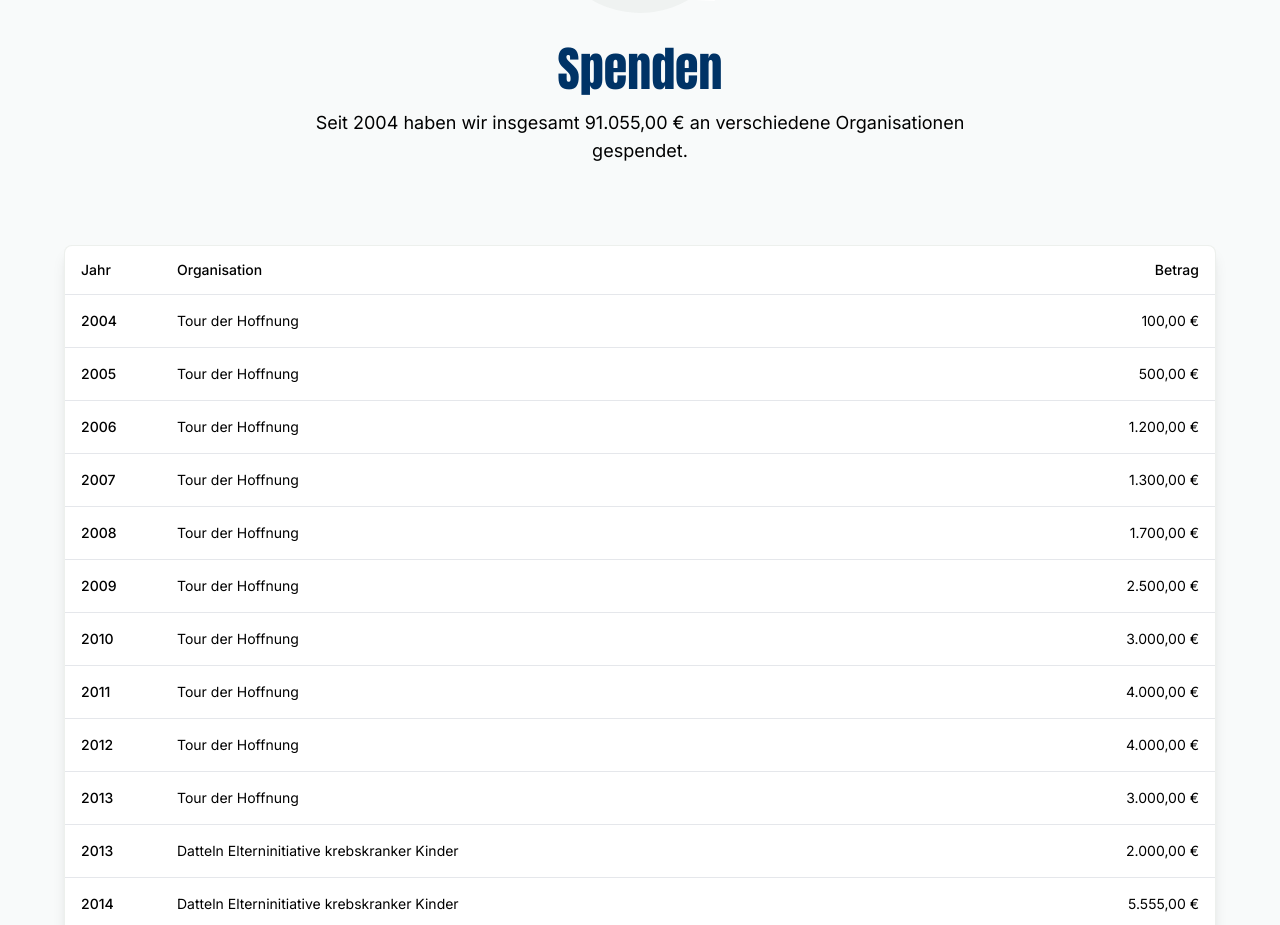
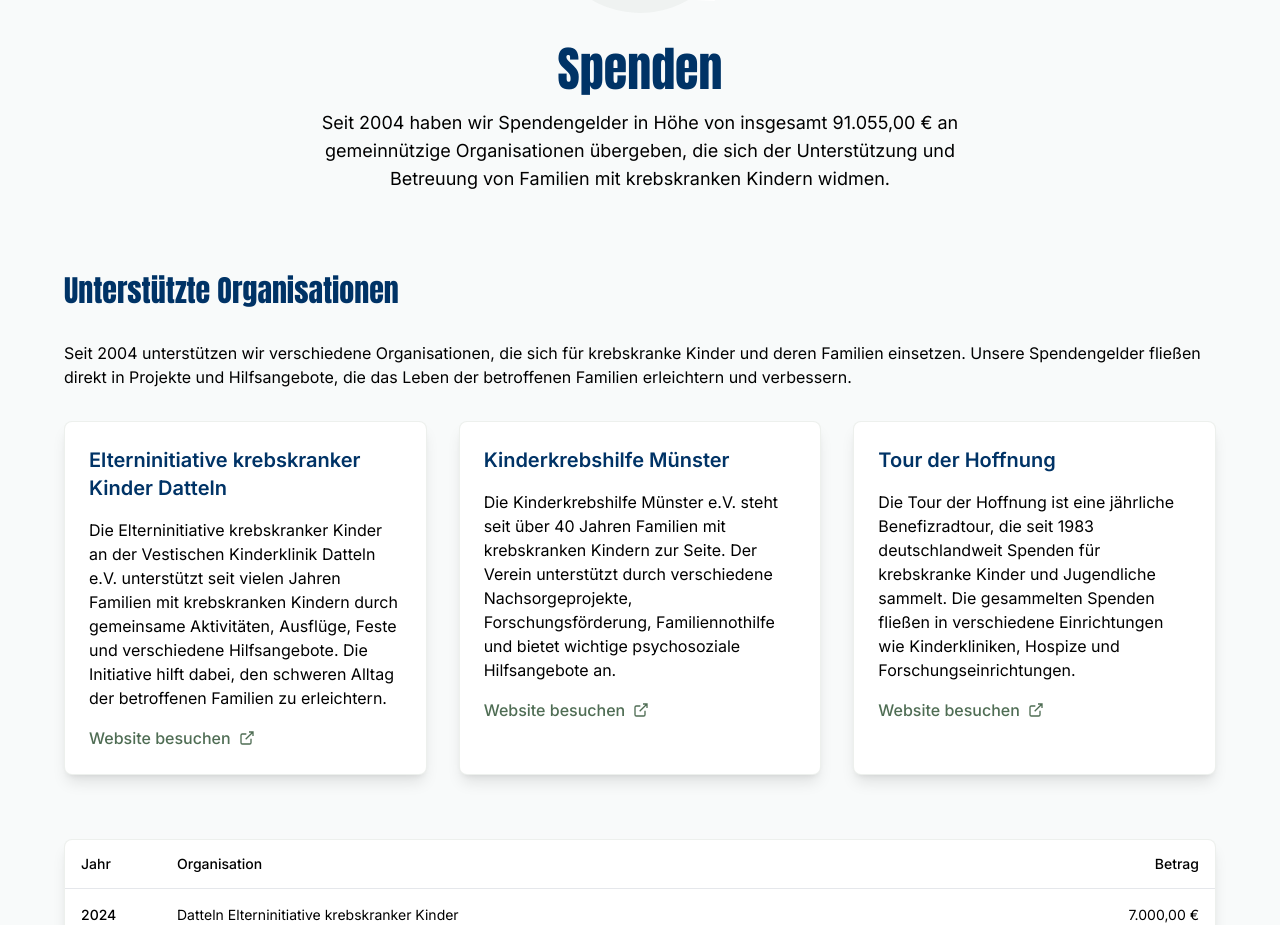
Before and after one commit to revalenz-gmbh/hoffnungsradler-duelmen, a React (Vite) app: page /spenden in a window 1280 px wide. Shown: the part 387-1312 px from the top of the page. Built offline with nearby package versions, Linux system fonts and the light colour scheme.

Commit message:
Spendengelder  - unterstütze Organisationen

```diff
--- a/src/pages/Spenden.tsx
+++ b/src/pages/Spenden.tsx
@@ -11,20 +11,47 @@ import {
 
 const Spenden = () => {
   const donations = [
-    { year: 2004, recipient: "Tour der Hoffnung", amount: 100.0 },
-    { year: 2005, recipient: "Tour der Hoffnung", amount: 500.0 },
-    { year: 2006, recipient: "Tour der Hoffnung", amount: 1200.0 },
-    { year: 2007, recipient: "Tour der Hoffnung", amount: 1300.0 },
-    { year: 2008, recipient: "Tour der Hoffnung", amount: 1700.0 },
-    { year: 2009, recipient: "Tour der Hoffnung", amount: 2500.0 },
-    { year: 2010, recipient: "Tour der Hoffnung", amount: 3000.0 },
-    { year: 2011, recipient: "Tour der Hoffnung", amount: 4000.0 },
-    { year: 2012, recipient: "Tour der Hoffnung", amount: 4000.0 },
-    { year: 2013, recipient: "Tour der Hoffnung", amount: 3000.0 },
     {
-      year: 2013,
+      year: 2024,
       recipient: "Datteln Elterninitiative krebskranker Kinder",
-      amount: 2000.0,
+      amount: 7000.0,
+    },
+    {
+      year: 2023,
+      recipient: "Datteln Elterninitiative krebskranker Kinder",
+      amount: 13000.0,
+    },
+    {
+      year: 2022,
+      recipient: "Datteln Elterninitiative krebskranker Kinder",
+      amount: 4000.0,
+    },
+    { year: 2021, recipient: "Kinderkrebshilfe Münster", amount: 4500.0 },
+    {
+      year: 2020,
+      recipient: "Datteln Elterninitiative krebskranker Kinder",
+      amount: 5600.0,
+    },
+    {
+      year: 2019,
+      recipient: "Datteln Elterninitiative krebskranker Kinder",
+      amount: 5500.0,
+    },
+    { year: 2018, recipient: "Kinderkrebshilfe Münster", amount: 5000.0 },
+    {
+      year: 2017,
+      recipient: "Kinder u. Jugendliche-Krebsberatung-Münster",
+      amount: 5000.0,
+    },
+    {
+      year: 2016,
+      recipient: "Datteln Elterninitiative krebskranker Kinder",
+      amount: 7000.0,
+    },
+    {
+      year: 2015,
+      recipient: "Datteln Elterninitiative krebskranker Kinder",
+      amount: 5600.0,
     },
     {
       year: 2014,
@@ -32,53 +59,44 @@ const Spenden = () => {
       amount: 5555.0,
     },
     {
-      year: 2015,
+      year: 2013,
       recipient: "Datteln Elterninitiative krebskranker Kinder",
-      amount: 5600.0,
+      amount: 2000.0,
     },
-    {
-      year: 2016,
-      recipient: "Datteln Elterninitiative krebskranker Kinder",
-      amount: 7000.0,
-    },
-    {
-      year: 2017,
-      recipient: "Kinder u. Jugendliche-Krebsberatung-Münster",
-      amount: 5000.0,
-    },
-    { year: 2018, recipient: "Kinderkrebshilfe Münster E.V.", amount: 5000.0 },
-    {
-      year: 2019,
-      recipient: "Datteln Elterninitiative krebskranker Kinder",
-      amount: 5500.0,
-    },
-    {
-      year: 2020,
-      recipient: "Datteln Elterninitiative krebskranker Kinder",
-      amount: 5600.0,
-    },
-    { year: 2021, recipient: "Kinderkrebshilfe Münster E.V.", amount: 4500.0 },
-    {
-      year: 2022,
-      recipient: "Datteln Elterninitiative krebskranker Kinder",
-      amount: 4000.0,
-    },
-    {
-      year: 2023,
-      recipient: "Datteln Elterninitiative krebskranker Kinder",
-      amount: 13000.0,
-    },
-    {
-      year: 2024,
-      recipient: "Datteln Elterninitiative krebskranker Kinder",
-      amount: 7000.0,
-    },
+    { year: 2013, recipient: "Tour der Hoffnung", amount: 3000.0 },
+    { year: 2012, recipient: "Tour der Hoffnung", amount: 4000.0 },
+    { year: 2011, recipient: "Tour der Hoffnung", amount: 4000.0 },
+    { year: 2010, recipient: "Tour der Hoffnung", amount: 3000.0 },
+    { year: 2009, recipient: "Tour der Hoffnung", amount: 2500.0 },
+    { year: 2008, recipient: "Tour der Hoffnung", amount: 1700.0 },
+    { year: 2007, recipient: "Tour der Hoffnung", amount: 1300.0 },
+    { year: 2006, recipient: "Tour der Hoffnung", amount: 1200.0 },
+    { year: 2005, recipient: "Tour der Hoffnung", amount: 500.0 },
+    { year: 2004, recipient: "Tour der Hoffnung", amount: 100.0 },
   ];
 
   const totalDonations = donations.reduce(
     (sum, donation) => sum + donation.amount,
     0
   );
+
+  const organizations = [
+    {
+      name: "Elterninitiative krebskranker Kinder Datteln",
+      description: "Die Elterninitiative krebskranker Kinder an der Vestischen Kinderklinik Datteln e.V. unterstützt seit vielen Jahren Familien mit krebskranken Kindern durch gemeinsame Aktivitäten, Ausflüge, Feste und verschiedene Hilfsangebote. Die Initiative hilft dabei, den schweren Alltag der betroffenen Familien zu erleichtern.",
+      link: "https://www.elterninitiative-datteln.de/",
+    },
+    {
+      name: "Kinderkrebshilfe Münster",
+      description: "Die Kinderkrebshilfe Münster e.V. steht seit über 40 Jahren Familien mit krebskranken Kindern zur Seite. Der Verein unterstützt durch verschiedene Nachsorgeprojekte, Forschungsförderung, Familiennothilfe und bietet wichtige psychosoziale Hilfsangebote an.",
+      link: "https://www.kinderkrebshilfe-muenster.de/",
+    },
+    {
+      name: "Tour der Hoffnung",
+      description: "Die Tour der Hoffnung ist eine jährliche Benefizradtour, die seit 1983 deutschlandweit Spenden für krebskranke Kinder und Jugendliche sammelt. Die gesammelten Spenden fließen in verschiedene Einrichtungen wie Kinderkliniken, Hospize und Forschungseinrichtungen.",
+      link: "https://www.tour-der-hoffnung.de/",
+    },
+  ];
 
   return (
     <div className="min-h-screen bg-snow">
@@ -114,13 +132,35 @@ const Spenden = () => {
                 Spenden
               </h1>
               <p className="text-text text-lg max-w-2xl text-center mb-8">
-                Seit 2004 haben wir insgesamt{" "}
-                {new Intl.NumberFormat("de-DE", {
-                  style: "currency",
-                  currency: "EUR",
-                }).format(totalDonations)}{" "}
-                an verschiedene Organisationen gespendet.
+                Seit 2004 haben wir Spendengelder in Höhe von insgesamt 91.055,00 € an gemeinnützige Organisationen übergeben, die sich der Unterstützung und Betreuung von Familien mit krebskranken Kindern widmen.
               </p>
+            </div>
+
+            {/* Organizations Section */}
+            <div className="mb-16">
+              <h2 className="font-anton text-3xl text-prussian mb-8">Unterstützte Organisationen</h2>
+              <p className="text-text mb-8">
+                Seit 2004 unterstützen wir verschiedene Organisationen, die sich für krebskranke Kinder und deren Familien einsetzen. Unsere Spendengelder fließen direkt in Projekte und Hilfsangebote, die das Leben der betroffenen Familien erleichtern und verbessern.
+              </p>
+              <div className="grid gap-8 md:grid-cols-2 lg:grid-cols-3">
+                {organizations.map((org, index) => (
+                  <div key={index} className="bg-white rounded-lg shadow-lg border border-forest/10 p-6">
+                    <h3 className="font-bold text-xl text-prussian mb-4">{org.name}</h3>
+                    <p className="text-text mb-4">{org.description}</p>
+                    <a
+                      href={org.link}
+                      target="_blank"
+                      rel="noopener noreferrer"
+                      className="text-forest hover:text-forest/80 font-medium inline-flex items-center"
+                    >
+                      Website besuchen
+                      <svg className="w-4 h-4 ml-2" viewBox="0 0 24 24" fill="none" stroke="currentColor" strokeWidth="2">
+                        <path d="M18 13v6a2 2 0 0 1-2 2H5a2 2 0 0 1-2-2V8a2 2 0 0 1 2-2h6M15 3h6v6M10 14L21 3"/>
+                      </svg>
+                    </a>
+                  </div>
+                ))}
+              </div>
             </div>
 
             {/* Donations Table */}
```
